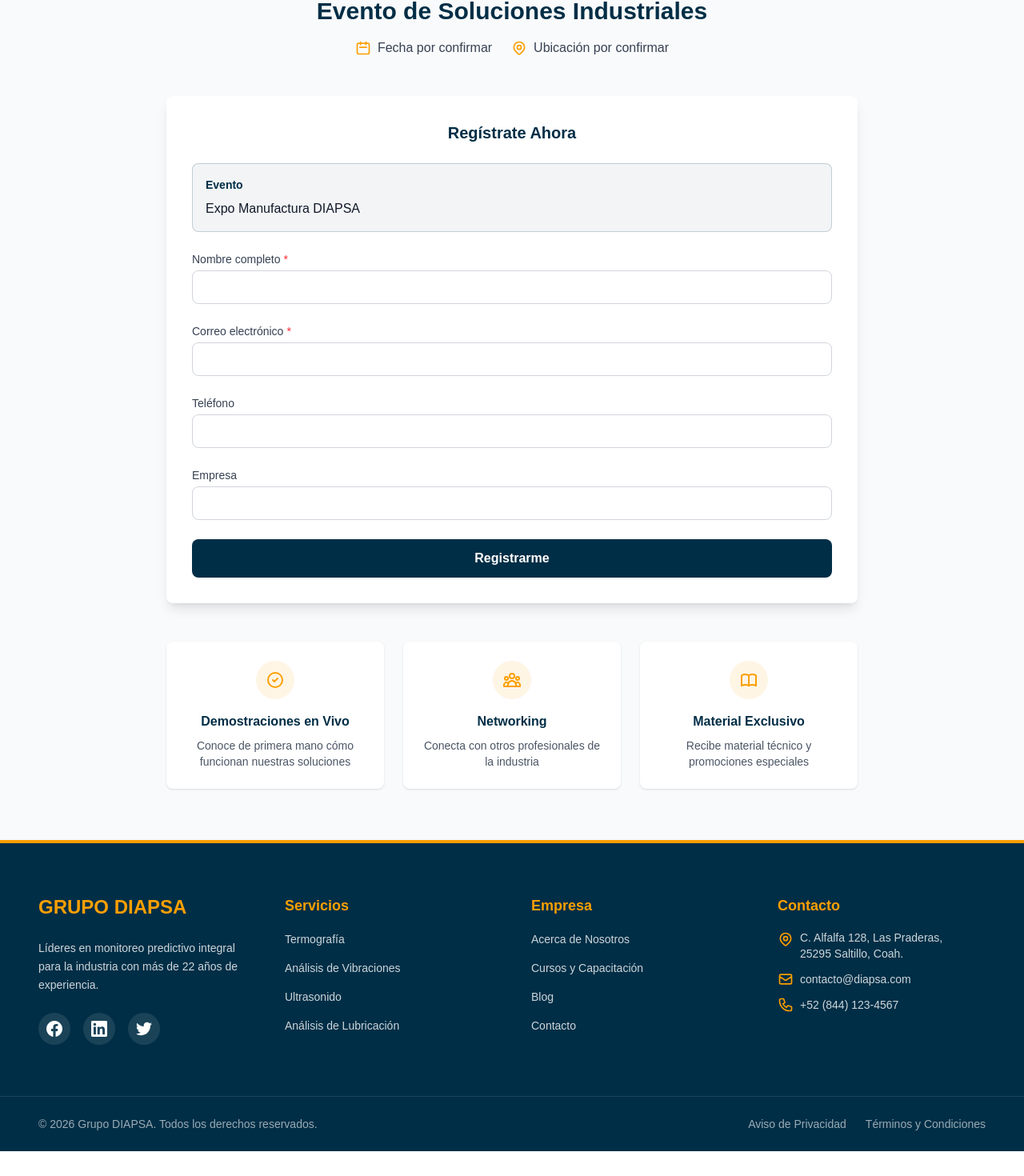
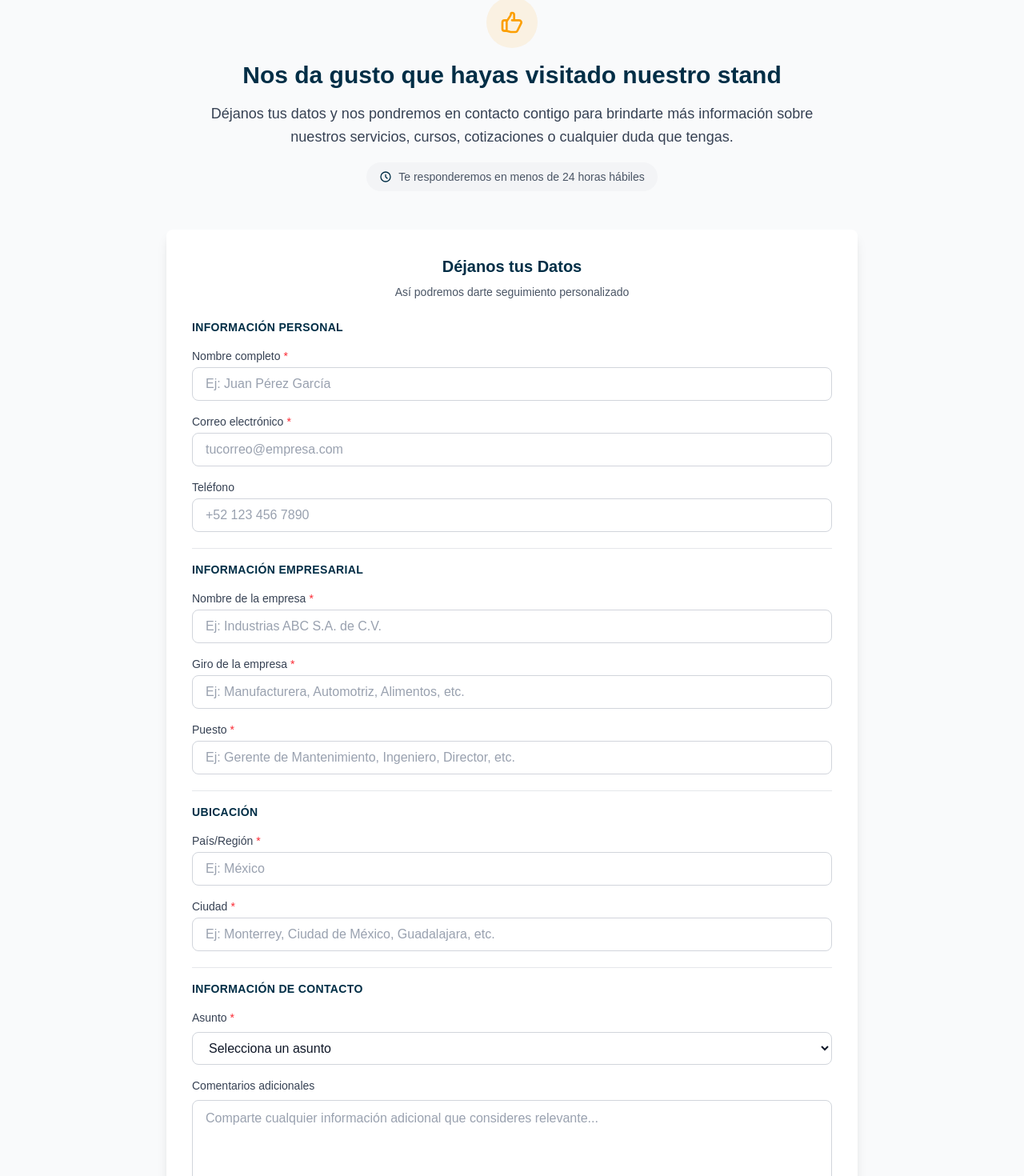
Before and after one commit to diapsa/diapsa-frontend, a Next.js app: page /expo-manufactura in a window 1280 px wide. Shown: the part 548-2018 px from the top of the page at 80% size. Before the commit the page ends 1987 px from the top, so only its background shows below. Built offline with nearby package versions, Linux system fonts and the light colour scheme.

Commit message:
feat: expo manufactura improvement

```diff
--- a/app/expo-manufactura/page.tsx
+++ b/app/expo-manufactura/page.tsx
@@ -3,9 +3,9 @@
 import ContactFormExpo from "@/components/organisms/ContactFormExpo";
 
 export const metadata: Metadata = {
-  title: "Expo Manufactura DIAPSA | Soluciones en Mantenimiento Predictivo Industrial",
+  title: "¡Gracias por Visitarnos en Expo Manufactura! | DIAPSA",
   description:
-    "Únete a nosotros en Expo Manufactura DIAPSA para descubrir las últimas soluciones en mantenimiento predictivo industrial. Regístrate ahora para asegurar tu lugar.",
+    "Déjanos tus datos para enviarte más información sobre nuestros servicios de mantenimiento predictivo, cursos de capacitación y soluciones industriales.",
   keywords: [
     "expo manufactura",
     "expo DIAPSA",
@@ -14,14 +14,15 @@
     "termografía",
     "vibraciones mecánicas",
     "ultrasonido",
+    "contacto DIAPSA",
   ],
   alternates: {
     canonical: "/expo-manufactura",
   },
   openGraph: {
-    title: "Expo Manufactura DIAPSA | Soluciones en Mantenimiento Predictivo Industrial",
+    title: "¡Gracias por Visitarnos en Expo Manufactura! | DIAPSA",
     description:
-      "Únete a nosotros en Expo Manufactura DIAPSA para descubrir las últimas soluciones en mantenimiento predictivo industrial.",
+      "Déjanos tus datos para enviarte más información sobre nuestros servicios y soluciones industriales.",
     url: "/expo-manufactura",
     type: "website",
   },
@@ -31,140 +32,89 @@
   return (
     <main className="min-h-screen bg-white">
       <PageHeader
-        title="EXPO MANUFACTURA DIAPSA"
-        subtitle="Descubre las últimas tecnologías en mantenimiento predictivo industrial"
+        title="¡GRACIAS POR VISITARNOS!"
+        subtitle="Completa el formulario y te enviaremos toda la información que necesites"
       />
 
       <section className="py-12 lg:py-16 bg-gray-50">
         <div className="container mx-auto px-4 max-w-4xl">
-          {/* Event Details */}
-          <div className="mb-12 text-center">
+          {/* Welcome Message */}
+          <div className="mb-12 text-center max-w-3xl mx-auto">
+            <div className="inline-flex items-center justify-center w-16 h-16 bg-secondary/10 rounded-full mb-4">
+              <svg className="w-8 h-8 text-secondary" fill="none" stroke="currentColor" viewBox="0 0 24 24">
+                <path strokeLinecap="round" strokeLinejoin="round" strokeWidth={2} d="M14 10h4.764a2 2 0 011.789 2.894l-3.5 7A2 2 0 0115.263 21h-4.017c-.163 0-.326-.02-.485-.06L7 20m7-10V5a2 2 0 00-2-2h-.095c-.5 0-.905.405-.905.905 0 .714-.211 1.412-.608 2.006L7 11v9m7-10h-2M7 20H5a2 2 0 01-2-2v-6a2 2 0 012-2h2.5" />
+              </svg>
+            </div>
             <h2 className="text-2xl lg:text-3xl font-bold text-primary mb-4">
-              Evento de Soluciones Industriales
+              Nos da gusto que hayas visitado nuestro stand
             </h2>
-            <div className="flex flex-col lg:flex-row justify-center gap-6 text-gray-700">
-              <div className="flex items-center justify-center gap-2">
-                <svg
-                  className="w-5 h-5 text-secondary"
-                  fill="none"
-                  stroke="currentColor"
-                  viewBox="0 0 24 24"
-                >
-                  <path
-                    strokeLinecap="round"
-                    strokeLinejoin="round"
-                    strokeWidth={2}
-                    d="M8 7V3m8 4V3m-9 8h10M5 21h14a2 2 0 002-2V7a2 2 0 00-2-2H5a2 2 0 00-2 2v12a2 2 0 002 2z"
-                  />
+            <p className="text-gray-700 text-lg leading-relaxed mb-4">
+              Déjanos tus datos y nos pondremos en contacto contigo para brindarte más información sobre
+              nuestros servicios, cursos, cotizaciones o cualquier duda que tengas.
+            </p>
+            <div className="inline-flex items-center gap-2 text-sm text-gray-600 bg-gray-100 px-4 py-2 rounded-full">
+              <svg className="w-4 h-4 text-primary" fill="none" stroke="currentColor" viewBox="0 0 24 24">
+                <path strokeLinecap="round" strokeLinejoin="round" strokeWidth={2} d="M12 8v4l3 3m6-3a9 9 0 11-18 0 9 9 0 0118 0z" />
               </svg>
-                <span className="font-medium">Fecha por confirmar</span>
-              </div>
-              <div className="flex items-center justify-center gap-2">
-                <svg
-                  className="w-5 h-5 text-secondary"
-                  fill="none"
-                  stroke="currentColor"
-                  viewBox="0 0 24 24"
-                >
-                  <path
-                    strokeLinecap="round"
-                    strokeLinejoin="round"
-                    strokeWidth={2}
-                    d="M17.657 16.657L13.414 20.9a1.998 1.998 0 01-2.827 0l-4.244-4.243a8 8 0 1111.314 0z"
-                  />
-                  <path
-                    strokeLinecap="round"
-                    strokeLinejoin="round"
-                    strokeWidth={2}
-                    d="M15 11a3 3 0 11-6 0 3 3 0 016 0z"
-                  />
-                </svg>
-                <span className="font-medium">Ubicación por confirmar</span>
-              </div>
+              <span>Te responderemos en menos de 24 horas hábiles</span>
             </div>
           </div>
 
-          {/* Registration Form */}
+          {/* Contact Form */}
           <div className="bg-white p-8 rounded-lg shadow-lg">
-            <h3 className="text-xl font-bold text-primary mb-6 text-center">
-              Regístrate Ahora
+            <h3 className="text-xl font-bold text-primary mb-2 text-center">
+              Déjanos tus Datos
             </h3>
+            <p className="text-sm text-gray-600 text-center mb-6">
+              Así podremos darte seguimiento personalizado
+            </p>
             <ContactFormExpo
               eventName="Expo Manufactura DIAPSA"
               eventDate=""
             />
           </div>
 
-          {/* Benefits */}
-          <div className="mt-12 grid md:grid-cols-3 gap-6">
-            <div className="text-center p-6 bg-white rounded-lg shadow">
-              <div className="w-12 h-12 bg-secondary/10 rounded-full flex items-center justify-center mx-auto mb-4">
-                <svg
-                  className="w-6 h-6 text-secondary"
-                  fill="none"
-                  stroke="currentColor"
-                  viewBox="0 0 24 24"
-                >
-                  <path
-                    strokeLinecap="round"
-                    strokeLinejoin="round"
-                    strokeWidth={2}
-                    d="M9 12l2 2 4-4m6 2a9 9 0 11-18 0 9 9 0 0118 0z"
-                  />
-                </svg>
+          {/* Next Steps */}
+          <div className="mt-12">
+            <h3 className="text-xl font-bold text-primary text-center mb-8">
+              ¿Qué sigue después de dejar tus datos?
+            </h3>
+            <div className="grid md:grid-cols-3 gap-6">
+              <div className="text-center p-6 bg-white rounded-lg shadow hover:shadow-lg transition-shadow">
+                <div className="w-12 h-12 bg-primary/10 rounded-full flex items-center justify-center mx-auto mb-4">
+                  <span className="text-2xl font-bold text-primary">1</span>
                 </div>
                 <h4 className="font-semibold text-primary mb-2">
-                Demostraciones en Vivo
+                  Contacto Personalizado
                 </h4>
                 <p className="text-sm text-gray-600">
-                Conoce de primera mano cómo funcionan nuestras soluciones
+                  Uno de nuestros especialistas te contactará para resolver tus dudas y ofrecerte la mejor solución
                 </p>
               </div>
 
-            <div className="text-center p-6 bg-white rounded-lg shadow">
-              <div className="w-12 h-12 bg-secondary/10 rounded-full flex items-center justify-center mx-auto mb-4">
-                <svg
-                  className="w-6 h-6 text-secondary"
-                  fill="none"
-                  stroke="currentColor"
-                  viewBox="0 0 24 24"
-                >
-                  <path
-                    strokeLinecap="round"
-                    strokeLinejoin="round"
-                    strokeWidth={2}
-                    d="M17 20h5v-2a3 3 0 00-5.356-1.857M17 20H7m10 0v-2c0-.656-.126-1.283-.356-1.857M7 20H2v-2a3 3 0 015.356-1.857M7 20v-2c0-.656.126-1.283.356-1.857m0 0a5.002 5.002 0 019.288 0M15 7a3 3 0 11-6 0 3 3 0 016 0zm6 3a2 2 0 11-4 0 2 2 0 014 0zM7 10a2 2 0 11-4 0 2 2 0 014 0z"
-                  />
-                </svg>
+              <div className="text-center p-6 bg-white rounded-lg shadow hover:shadow-lg transition-shadow">
+                <div className="w-12 h-12 bg-primary/10 rounded-full flex items-center justify-center mx-auto mb-4">
+                  <span className="text-2xl font-bold text-primary">2</span>
                 </div>
-              <h4 className="font-semibold text-primary mb-2">Networking</h4>
+                <h4 className="font-semibold text-primary mb-2">
+                  Información Detallada
+                </h4>
                 <p className="text-sm text-gray-600">
-                Conecta con otros profesionales de la industria
+                  Recibirás documentación técnica, cotizaciones o información de cursos según tu interés
                 </p>
               </div>
 
-            <div className="text-center p-6 bg-white rounded-lg shadow">
-              <div className="w-12 h-12 bg-secondary/10 rounded-full flex items-center justify-center mx-auto mb-4">
-                <svg
-                  className="w-6 h-6 text-secondary"
-                  fill="none"
-                  stroke="currentColor"
-                  viewBox="0 0 24 24"
-                >
-                  <path
-                    strokeLinecap="round"
-                    strokeLinejoin="round"
-                    strokeWidth={2}
-                    d="M12 6.253v13m0-13C10.832 5.477 9.246 5 7.5 5S4.168 5.477 3 6.253v13C4.168 18.477 5.754 18 7.5 18s3.332.477 4.5 1.253m0-13C13.168 5.477 14.754 5 16.5 5c1.747 0 3.332.477 4.5 1.253v13C19.832 18.477 18.247 18 16.5 18c-1.746 0-3.332.477-4.5 1.253"
-                  />
-                </svg>
+              <div className="text-center p-6 bg-white rounded-lg shadow hover:shadow-lg transition-shadow">
+                <div className="w-12 h-12 bg-primary/10 rounded-full flex items-center justify-center mx-auto mb-4">
+                  <span className="text-2xl font-bold text-primary">3</span>
                 </div>
                 <h4 className="font-semibold text-primary mb-2">
-                Material Exclusivo
+                  Solución a tu Medida
                 </h4>
                 <p className="text-sm text-gray-600">
-                Recibe material técnico y promociones especiales
+                  Diseñaremos una propuesta ajustada a las necesidades específicas de tu empresa
                 </p>
+              </div>
             </div>
           </div>
         </div>
--- a/components/organisms/ContactFormExpo.tsx
+++ b/components/organisms/ContactFormExpo.tsx
@@ -5,7 +5,7 @@
 
 'use client';
 
-import { useState, useRef, FormEvent } from 'react';
+import { useState, useRef, FormEvent, ChangeEvent } from 'react';
 import { useContactForm } from '@/lib/hooks/useContactForm';
 import { sanitizeContactFormData } from '@/lib/utils/sanitizeFormData';
 import InputField from '@/components/atoms/InputField';
@@ -17,16 +17,12 @@
 
 interface ContactFormExpoProps {
   eventName?: string;
-  eventDate?: string;
-  boothNumber?: string;
   onSuccess?: () => void;
   className?: string;
 }
 
 export default function ContactFormExpo({
   eventName = '',
-  eventDate = '',
-  boothNumber = '',
   onSuccess,
   className = '',
 }: ContactFormExpoProps) {
@@ -46,21 +42,38 @@
     email: '',
     phone: '',
     company: '',
+    country: '',
     form_type: 'expo',
     custom_fields: {
-      booth_number: boothNumber,
       event_name: eventName,
-      event_date: eventDate,
+      city: '',
+      industry: '',
+      position: '',
+      comments: '',
+      subject: '',
+      privacy_accepted: false,
     },
   });
 
   const [fieldErrors, setFieldErrors] = useState<Record<string, string>>({});
   const formRef = useRef<HTMLFormElement>(null);
 
-  const handleChange = (e: React.ChangeEvent<HTMLInputElement>) => {
-    const { name, value } = e.target;
+  const handleChange = (e: ChangeEvent<HTMLInputElement | HTMLTextAreaElement | HTMLSelectElement>) => {
+    const { name, value, type } = e.target;
 
-    if (['booth_number', 'event_name', 'event_date'].includes(name)) {
+    // Manejar checkbox
+    if (type === 'checkbox') {
+      const checked = (e.target as HTMLInputElement).checked;
+      setFormData((prev) => ({
+        ...prev,
+        custom_fields: {
+          ...prev.custom_fields,
+          [name]: checked,
+        },
+      }));
+    }
+    // Campos en custom_fields
+    else if (['event_name', 'event_date', 'city', 'industry', 'position', 'comments', 'subject', 'privacy_accepted'].includes(name)) {
       setFormData((prev) => ({
         ...prev,
         custom_fields: {
@@ -68,7 +81,9 @@
           [name]: value,
         },
       }));
-    } else {
+    }
+    // Campos principales
+    else {
       setFormData((prev) => ({
         ...prev,
         [name]: value,
@@ -96,6 +111,7 @@
 
     const newErrors: Record<string, string> = {};
 
+    // Validaciones campos principales
     const nameError = validateField('name', formData.name);
     if (nameError) newErrors.name = nameError;
 
@@ -105,6 +121,35 @@
     if (formData.phone) {
       const phoneError = validateField('phone', formData.phone);
       if (phoneError) newErrors.phone = phoneError;
+    }
+
+    // Validaciones campos custom requeridos
+    if (!formData.company?.trim()) {
+      newErrors.company = 'El nombre de la empresa es requerido';
+    }
+
+    if (!formData.country?.trim()) {
+      newErrors.country = 'El país/región es requerido';
+    }
+
+    if (!formData.custom_fields?.city?.trim()) {
+      newErrors.city = 'La ciudad es requerida';
+    }
+
+    if (!formData.custom_fields?.industry?.trim()) {
+      newErrors.industry = 'El giro de la empresa es requerido';
+    }
+
+    if (!formData.custom_fields?.position?.trim()) {
+      newErrors.position = 'El puesto es requerido';
+    }
+
+    if (!formData.custom_fields?.subject?.trim()) {
+      newErrors.subject = 'Debes seleccionar un asunto';
+    }
+
+    if (formData.custom_fields?.privacy_accepted !== true) {
+      newErrors.privacy_accepted = 'Debes aceptar el aviso de privacidad';
     }
 
     if (Object.keys(newErrors).length > 0) {
@@ -122,11 +167,16 @@
         email: '',
         phone: '',
         company: '',
+        country: '',
         form_type: 'expo',
         custom_fields: {
-          booth_number: boothNumber,
           event_name: eventName,
-          event_date: eventDate,
+          city: '',
+          industry: '',
+          position: '',
+          comments: '',
+          subject: '',
+          privacy_accepted: false,
         },
       });
       setFieldErrors({});
@@ -145,7 +195,7 @@
     return (
       <div className={className}>
         <SuccessMessage
-          message="¡Registro exitoso! Nos vemos en el evento."
+          message="¡Registro exitoso! Nos pondremos en contacto contigo lo antes posible."
           icon
           onDismiss={resetForm}
         />
@@ -167,24 +217,14 @@
     <form
       ref={formRef}
       onSubmit={handleSubmit}
-      className={`space-y-6 ${className}`}
+      className={`space-y-5 ${className}`}
       noValidate
     >
       {generalErrors.length > 0 && <FormErrors errors={generalErrors} />}
 
-      {/* Event info (read-only if provided) */}
-      {eventName && (
-        <div className="bg-primary/5 border border-primary/20 rounded-lg p-4">
-          <p className="text-sm font-semibold text-primary mb-2">Evento</p>
-          <p className="text-base font-medium text-gray-900">{eventName}</p>
-          {eventDate && (
-            <p className="text-sm text-gray-600 mt-1">{eventDate}</p>
-          )}
-          {boothNumber && (
-            <p className="text-sm text-gray-600">Stand: {boothNumber}</p>
-          )}
-        </div>
-      )}
+      {/* Información Personal */}
+      <div className="space-y-4">
+        <h4 className="text-sm font-semibold text-primary uppercase tracking-wide">Información Personal</h4>
 
         <InputField
           label="Nombre completo"
@@ -196,6 +236,7 @@
           error={getFieldError('name')}
           required
           disabled={loading}
+          placeholder="Ej: Juan Pérez García"
         />
 
         <InputField
@@ -208,6 +249,7 @@
           error={getFieldError('email')}
           required
           disabled={loading}
+          placeholder="tucorreo@empresa.com"
         />
 
         <InputField
@@ -219,16 +261,157 @@
           onBlur={(e) => handleBlur('phone', e.target.value)}
           error={getFieldError('phone')}
           disabled={loading}
+          placeholder="+52 123 456 7890"
         />
+      </div>
+
+      {/* Información Empresarial */}
+      <div className="space-y-4 pt-4 border-t border-gray-200">
+        <h4 className="text-sm font-semibold text-primary uppercase tracking-wide">Información Empresarial</h4>
 
         <InputField
-        label="Empresa"
+          label="Nombre de la empresa"
           name="company"
           type="text"
           value={formData.company}
           onChange={handleChange}
+          error={getFieldError('company')}
+          required
           disabled={loading}
+          placeholder="Ej: Industrias ABC S.A. de C.V."
         />
+
+        <InputField
+          label="Giro de la empresa"
+          name="industry"
+          type="text"
+          value={formData.custom_fields?.industry || ''}
+          onChange={handleChange}
+          error={getFieldError('industry')}
+          required
+          disabled={loading}
+          placeholder="Ej: Manufacturera, Automotriz, Alimentos, etc."
+        />
+
+        <InputField
+          label="Puesto"
+          name="position"
+          type="text"
+          value={formData.custom_fields?.position || ''}
+          onChange={handleChange}
+          error={getFieldError('position')}
+          required
+          disabled={loading}
+          placeholder="Ej: Gerente de Mantenimiento, Ingeniero, Director, etc."
+        />
+      </div>
+
+      {/* Ubicación */}
+      <div className="space-y-4 pt-4 border-t border-gray-200">
+        <h4 className="text-sm font-semibold text-primary uppercase tracking-wide">Ubicación</h4>
+
+        <InputField
+          label="País/Región"
+          name="country"
+          type="text"
+          value={formData.country}
+          onChange={handleChange}
+          error={getFieldError('country')}
+          required
+          disabled={loading}
+          placeholder="Ej: México"
+        />
+
+        <InputField
+          label="Ciudad"
+          name="city"
+          type="text"
+          value={formData.custom_fields?.city || ''}
+          onChange={handleChange}
+          error={getFieldError('city')}
+          required
+          disabled={loading}
+          placeholder="Ej: Monterrey, Ciudad de México, Guadalajara, etc."
+        />
+      </div>
+
+      {/* Asunto e Intereses */}
+      <div className="space-y-4 pt-4 border-t border-gray-200">
+        <h4 className="text-sm font-semibold text-primary uppercase tracking-wide">Información de Contacto</h4>
+
+        <div>
+          <label htmlFor="subject" className="block text-sm font-medium text-gray-700 mb-2">
+            Asunto <span className="text-red-500">*</span>
+          </label>
+          <select
+            id="subject"
+            name="subject"
+            value={formData.custom_fields?.subject || ''}
+            onChange={handleChange}
+            disabled={loading}
+            className={
+              `w-full px-4 py-2.5 border rounded-lg text-gray-900 focus:ring-2 focus:ring-primary/50 focus:outline-none transition-colors disabled:bg-gray-100 disabled:cursor-not-allowed ${
+                getFieldError('subject') ? 'border-red-500' : 'border-gray-300'
+              } ${!formData.custom_fields?.subject ? 'text-gray-400' : ''}`
+            }
+          >
+            <option value="" disabled hidden>Selecciona un asunto</option>
+            <option value="informacion_cursos">Información sobre cursos</option>
+            <option value="informacion_servicios">Información sobre servicios</option>
+            <option value="cotizacion">Solicitar cotización</option>
+            <option value="otro">Otro</option>
+          </select>
+          {getFieldError('subject') && (
+            <p className="mt-1 text-sm text-red-500">{getFieldError('subject')}</p>
+          )}
+        </div>
+
+        {/* Comentarios */}
+        <div>
+          <label htmlFor="comments" className="block text-sm font-medium text-gray-700 mb-2">
+            Comentarios adicionales
+          </label>
+          <textarea
+            id="comments"
+            name="comments"
+            rows={4}
+            value={formData.custom_fields?.comments || ''}
+            onChange={handleChange}
+            disabled={loading}
+            placeholder="Comparte cualquier información adicional que consideres relevante..."
+            className="w-full px-4 py-2.5 border border-gray-300 rounded-lg text-gray-900 placeholder-gray-400 focus:ring-2 focus:ring-primary/50 focus:outline-none transition-colors disabled:bg-gray-100 disabled:cursor-not-allowed resize-none"
+          />
+        </div>
+      </div>
+
+      {/* Aviso de Privacidad */}
+      <div className="pt-4 border-t border-gray-200">
+        <label className="flex items-start gap-3 cursor-pointer group">
+          <input
+            type="checkbox"
+            name="privacy_accepted"
+            checked={formData.custom_fields?.privacy_accepted === true}
+            onChange={handleChange}
+            disabled={loading}
+            className="mt-1 h-4 w-4 text-primary border-gray-300 rounded focus:ring-primary cursor-pointer"
+          />
+          <span className="text-sm text-gray-700 flex-1">
+            Acepto el{' '}
+            <a
+              href="/aviso-privacidad"
+              target="_blank"
+              rel="noopener noreferrer"
+              className="text-primary hover:text-primary/80 underline font-medium"
+            >
+              aviso de privacidad
+            </a>
+            {' '}y autorizo el tratamiento de mis datos personales <span className="text-red-500">*</span>
+          </span>
+        </label>
+        {getFieldError('privacy_accepted') && (
+          <p className="mt-2 text-sm text-red-500">{getFieldError('privacy_accepted')}</p>
+        )}
+      </div>
 
       {/* Honeypot */}
       <input
@@ -250,6 +433,7 @@
           font-semibold hover:bg-primary/90 transition-colors
           disabled:opacity-50 disabled:cursor-not-allowed
           flex items-center justify-center gap-2
+          mt-6
         "
       >
         {loading ? (
@@ -258,7 +442,7 @@
             Enviando...
           </>
         ) : (
-          'Registrarme'
+          'Enviar mis Datos'
         )}
       </button>
     </form>
--- a/lib/api/config.ts
+++ b/lib/api/config.ts
@@ -3,7 +3,8 @@
  * Base URL and fetch wrapper for API requests
  */
 
-export const API_BASE_URL = 'https://cms.grupodiapsa.com.mx/api/v1';
+//export const API_BASE_URL = 'https://cms.grupodiapsa.com.mx/api/v1';
+export const API_BASE_URL = 'http://grupodiapsa.test/api/v1';
 
 export const API_TIMEOUT = 10000; // 10 seconds
 
```
Also changed, not shown: lib/hooks/useContactForm.ts (+8 -1 lines), types/contact.ts (+7 -2 lines). Lines whose indentation alone changed are shown as unchanged.
